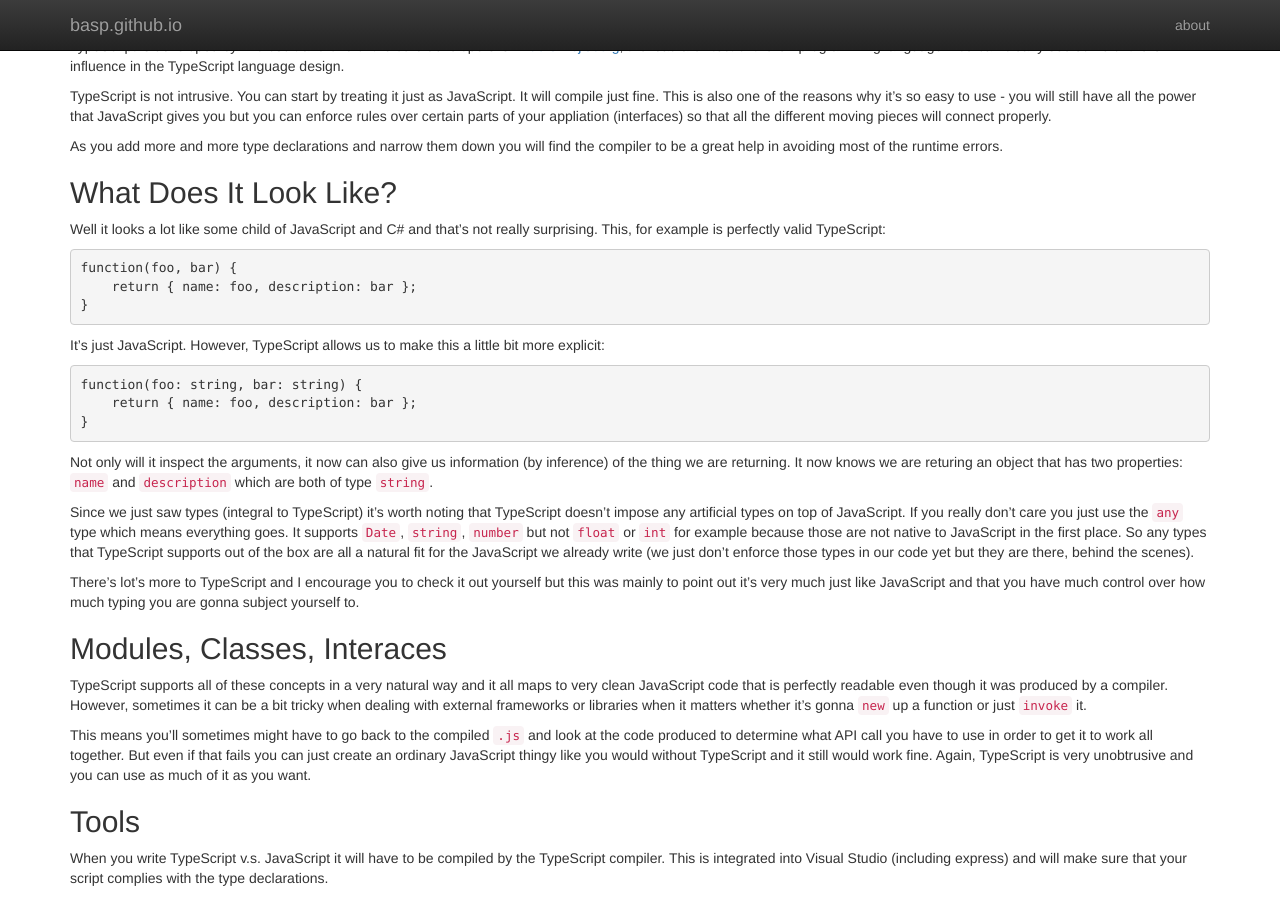
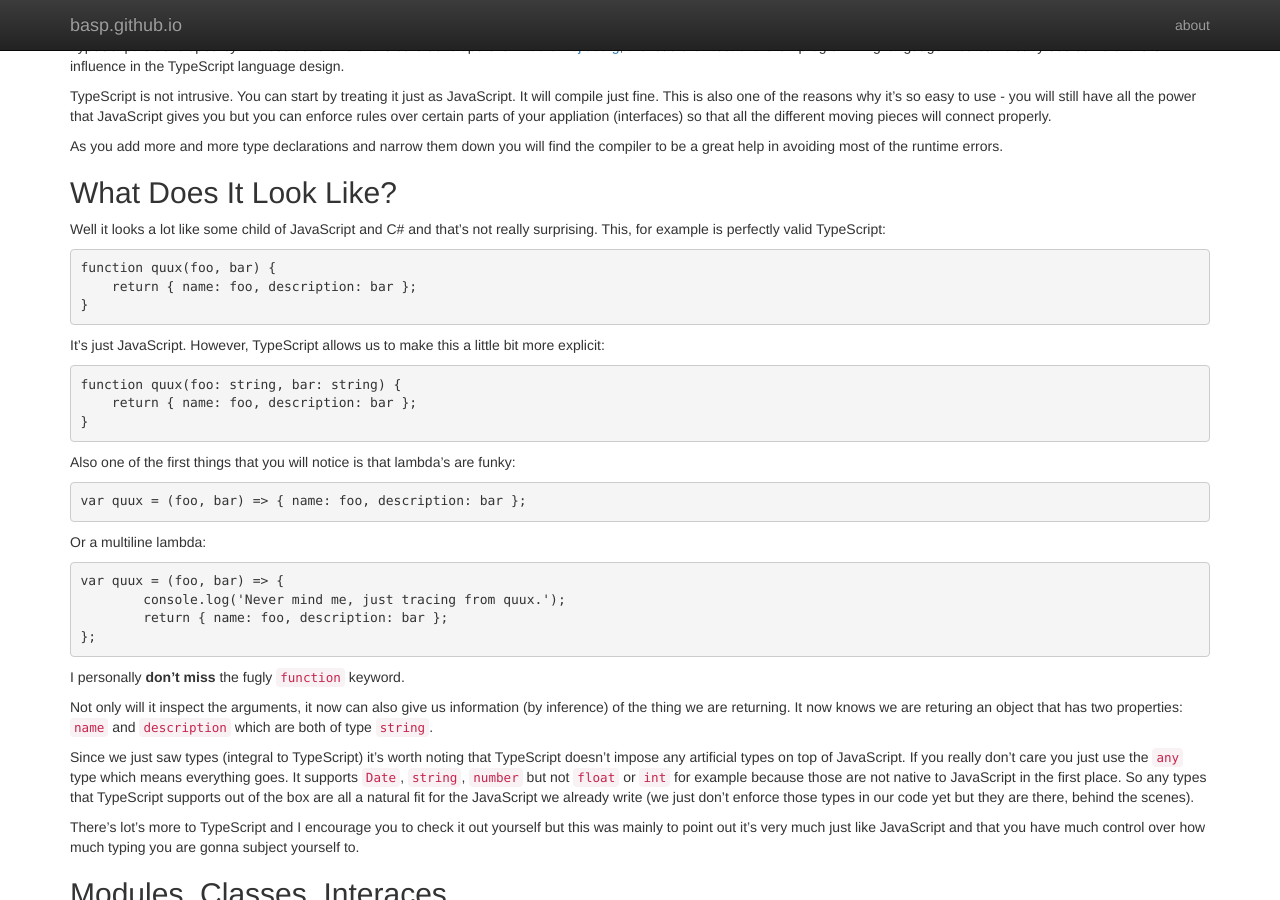
Before and after one commit to basp/basp.github.io, a Jekyll site: the page built from _posts/2014-07-13-TypeScript-intro.md, in a window 1280 px wide and 900 px high, scrolled down 214 px. Built offline with Jekyll 4.4.1, drawn with Linux system fonts in a browser that asks for light colours; nearby versions of some CDN libraries; Markdown is read by kramdown in place of the engine named in the settings.

Commit message:
More stuff for the TypeScript post

````diff
--- a/_posts/2014-07-13-TypeScript-intro.md
+++ b/_posts/2014-07-13-TypeScript-intro.md
@@ -14,15 +14,28 @@ As you add more and more type declarations and narrow them down you will find th
 ## What Does It Look Like?
 Well it looks a lot like some child of JavaScript and C# and that's not really surprising. This, for example is perfectly valid TypeScript:
 
-    function(foo, bar) {
+    function quux(foo, bar) {
         return { name: foo, description: bar };
     }
 
 It's just JavaScript. However, TypeScript allows us to make this a little bit more explicit:
 
-    function(foo: string, bar: string) {
+    function quux(foo: string, bar: string) {
         return { name: foo, description: bar };
     }
+
+Also one of the first things that you will notice is that lambda's are funky:
+
+	var quux = (foo, bar) => { name: foo, description: bar };
+
+Or a multiline lambda:
+
+	var quux = (foo, bar) => {
+		console.log('Never mind me, just tracing from quux.');
+		return { name: foo, description: bar };
+	};
+
+I personally __don't miss__ the fugly ```function``` keyword.
 
 Not only will it inspect the arguments, it now can also give us information (by inference) of the thing we are returning. It now knows we are returing an object that has two properties: `name` and `description` which are both of type `string`.
 
````
